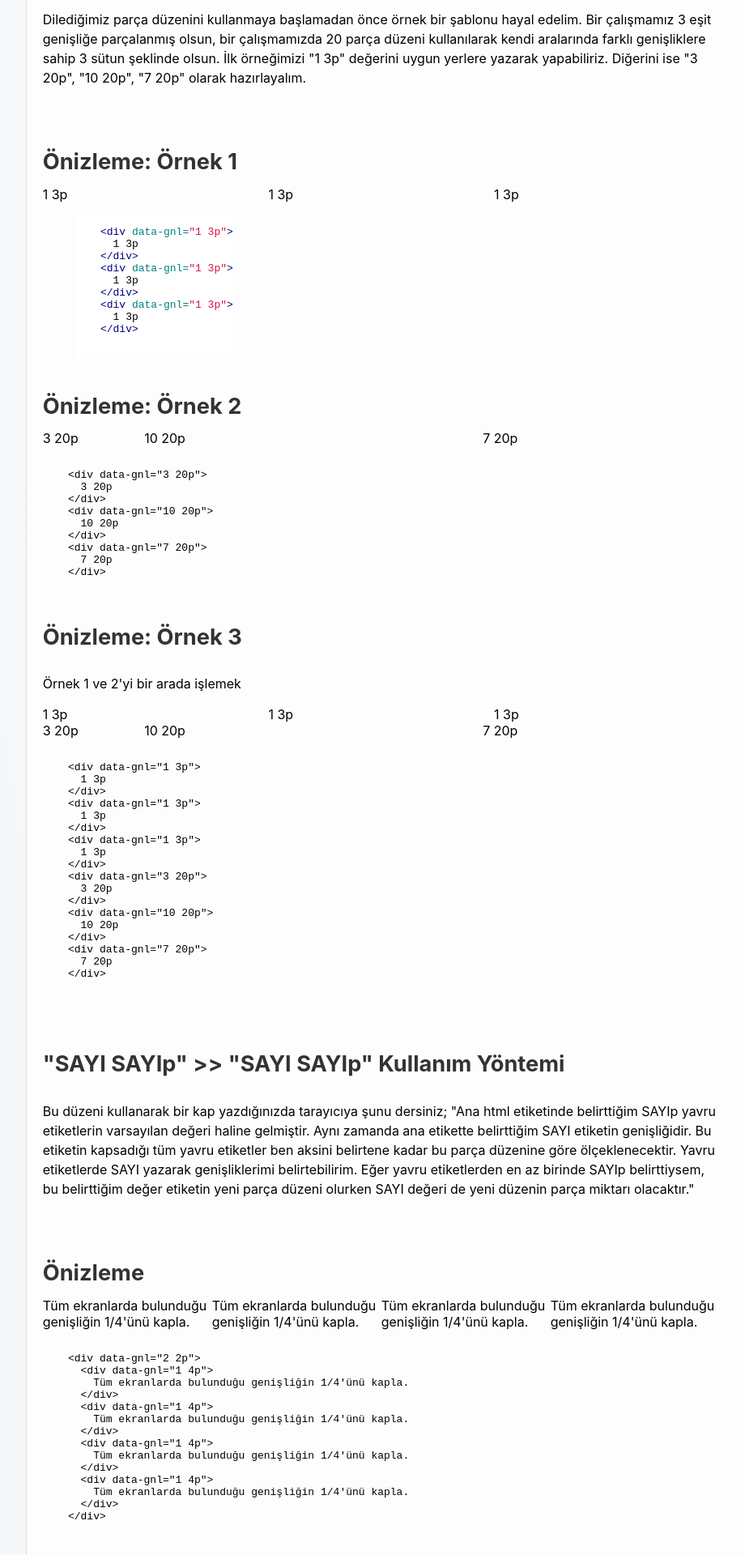
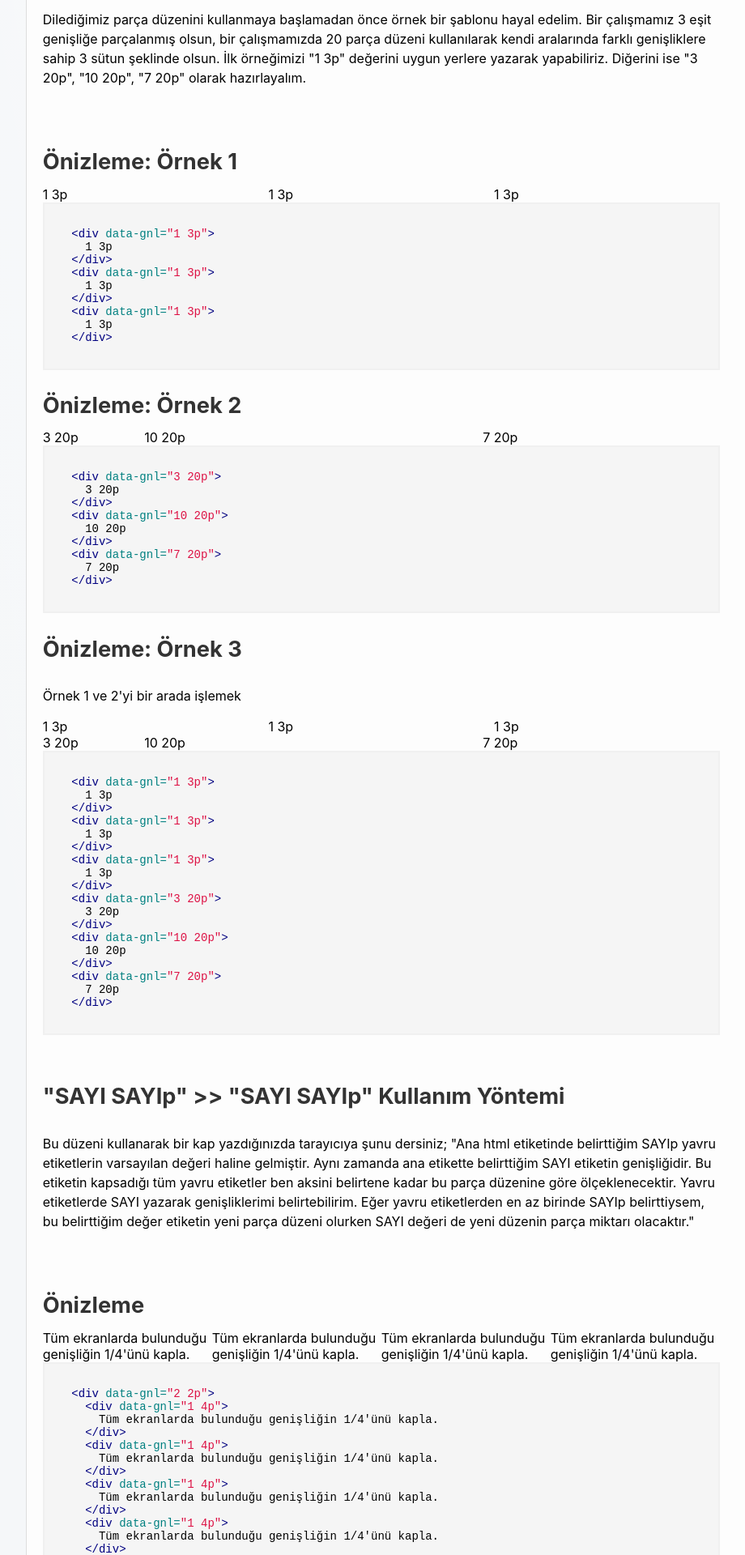
Before and after one commit to data-deveb/data-deveb.github.io, a Jekyll site: the page built from 1.0/tr/kap-orgusu/parca-duzeni.html, in a window 1280 px wide. Shown: the part 749-2669 px from the top of the page at 81% size, without its empty margins (200-1120 px from the left). Built offline with Jekyll 4.4.1, drawn with Linux system fonts in a browser that asks for light colours; some web fonts are replaced; some of the changed text lies outside the part shown.

Commit message:
düzeltme

```diff
--- a/1.0/tr/kap-orgusu/parca-duzeni.html
+++ b/1.0/tr/kap-orgusu/parca-duzeni.html
@@ -59,17 +59,17 @@
     <div data-gnl="7 20p">
       7 20p
     </div>
-    <pre><code class="language-html">
-    &lt;div data-gnl=&quot;3 20p&quot;&gt;
+    {% highlight html %}
+    <div data-gnl="3 20p">
       3 20p
-    &lt;/div&gt;
-    &lt;div data-gnl=&quot;10 20p&quot;&gt;
+    </div>
+    <div data-gnl="10 20p">
       10 20p
-    &lt;/div&gt;
-    &lt;div data-gnl=&quot;7 20p&quot;&gt;
+    </div>
+    <div data-gnl="7 20p">
       7 20p
-    &lt;/div&gt;
-    </code></pre>
+    </div>
+    {% endhighlight %}
   </div>
 
   <div data-gnl="1 1p" class="önizleme">
@@ -93,26 +93,26 @@
     <div data-gnl="7 20p">
       7 20p
     </div>
-    <pre><code class="language-html">
-    &lt;div data-gnl=&quot;1 3p&quot;&gt;
+    {% highlight html %}
+    <div data-gnl="1 3p">
       1 3p
-    &lt;/div&gt;
-    &lt;div data-gnl=&quot;1 3p&quot;&gt;
+    </div>
+    <div data-gnl="1 3p">
       1 3p
-    &lt;/div&gt;
-    &lt;div data-gnl=&quot;1 3p&quot;&gt;
+    </div>
+    <div data-gnl="1 3p">
       1 3p
-    &lt;/div&gt;
-    &lt;div data-gnl=&quot;3 20p&quot;&gt;
+    </div>
+    <div data-gnl="3 20p">
       3 20p
-    &lt;/div&gt;
-    &lt;div data-gnl=&quot;10 20p&quot;&gt;
+    </div>
+    <div data-gnl="10 20p">
       10 20p
-    &lt;/div&gt;
-    &lt;div data-gnl=&quot;7 20p&quot;&gt;
+    </div>
+    <div data-gnl="7 20p">
       7 20p
-    &lt;/div&gt;
-    </code></pre>
+    </div>
+    {% endhighlight %}
   </div>
 
   <p></p>
@@ -137,22 +137,22 @@
         Tüm ekranlarda bulunduğu genişliğin 1/4'ünü kapla.
       </div>
     </div>
-    <pre><code class="language-html">
-    &lt;div data-gnl=&quot;2 2p&quot;&gt;
-      &lt;div data-gnl=&quot;1 4p&quot;&gt;
+    {% highlight html %}
+    <div data-gnl="2 2p">
+      <div data-gnl="1 4p">
         Tüm ekranlarda bulunduğu genişliğin 1/4'ünü kapla.
-      &lt;/div&gt;
-      &lt;div data-gnl=&quot;1 4p&quot;&gt;
+      </div>
+      <div data-gnl="1 4p">
         Tüm ekranlarda bulunduğu genişliğin 1/4'ünü kapla.
-      &lt;/div&gt;
-      &lt;div data-gnl=&quot;1 4p&quot;&gt;
+      </div>
+      <div data-gnl="1 4p">
         Tüm ekranlarda bulunduğu genişliğin 1/4'ünü kapla.
-      &lt;/div&gt;
-      &lt;div data-gnl=&quot;1 4p&quot;&gt;
+      </div>
+      <div data-gnl="1 4p">
         Tüm ekranlarda bulunduğu genişliğin 1/4'ünü kapla.
-      &lt;/div&gt;
-    &lt;/div&gt;
-    </code></pre>
+      </div>
+    </div>
+    {% endhighlight %}
   </div>
 
   <p></p>
@@ -171,16 +171,16 @@
         Tüm ekranlarda bulunduğu genişliğin yarısını kapla.
       </div>
     </div>
-    <pre><code class="language-html">
-    &lt;div data-gnl=&quot;2 2p&quot;&gt;
-      &lt;div data-gnl=&quot;1&quot;&gt;
+    {% highlight html %}
+    <div data-gnl="2 2p">
+      <div data-gnl="1">
         Tüm ekranlarda bulunduğu genişliğin yarısını kapla.
-      &lt;/div&gt;
-      &lt;div data-gnl=&quot;1&quot;&gt;
+      </div>
+      <div data-gnl="1">
         Tüm ekranlarda bulunduğu genişliğin yarısını kapla.
-      &lt;/div&gt;
-    &lt;/div&gt;
-    </code></pre>
+      </div>
+    </div>
+    {% endhighlight %}
   </div>
 
   <p></p>
@@ -212,31 +212,28 @@
         2 7p
       </div>
     </div>
-    <pre><code class="language-html">
-    &lt;div data-gnl=&quot;1 1p&quot;&gt;
-      &lt;div data-gnl=&quot;1g&quot;&gt;
+    {% highlight html %}
+    <div data-gnl="1 1p">
+      <div data-gnl="1g">
         1g
-      &lt;/div&gt;
-      &lt;div data-gnl=&quot;4g&quot;&gt;
+      </div>
+      <div data-gnl="4g">
         4g
-      &lt;/div&gt;
-      &lt;div data-gnl=&quot;2g&quot;&gt;
+      </div>
+      <div data-gnl="2g">
         2g
-      &lt;/div&gt;
-    &lt;/div&gt;
-    &lt;div data-gnl=&quot;1 1p&quot;&gt;
-      &lt;div data-gnl=&quot;1 7p&quot;&gt;
+      </div>
+    </div>
+    <div data-gnl="1 1p">
+      <div data-gnl="1 7p">
         1 7p
-      &lt;/div&gt;
-      &lt;div data-gnl=&quot;4 7p&quot;&gt;
+      </div>
+      <div data-gnl="4 7p">
         4 7p
-      &lt;/div&gt;
-      &lt;div data-gnl=&quot;2 7p&quot;&gt;
+      </div>
+      <div data-gnl="2 7p">
         2 7p
-      &lt;/div&gt;
-    &lt;/div&gt;
-    </code></pre>
+      </div>
+    </div>
+    {% endhighlight %}
   </div>
-
-  <p></p>
-  {% highlight html %}<div data-gnl="1 12p">as</div>{% endhighlight %}
```
Also changed, not shown: assets/plugins/highlight.css.
